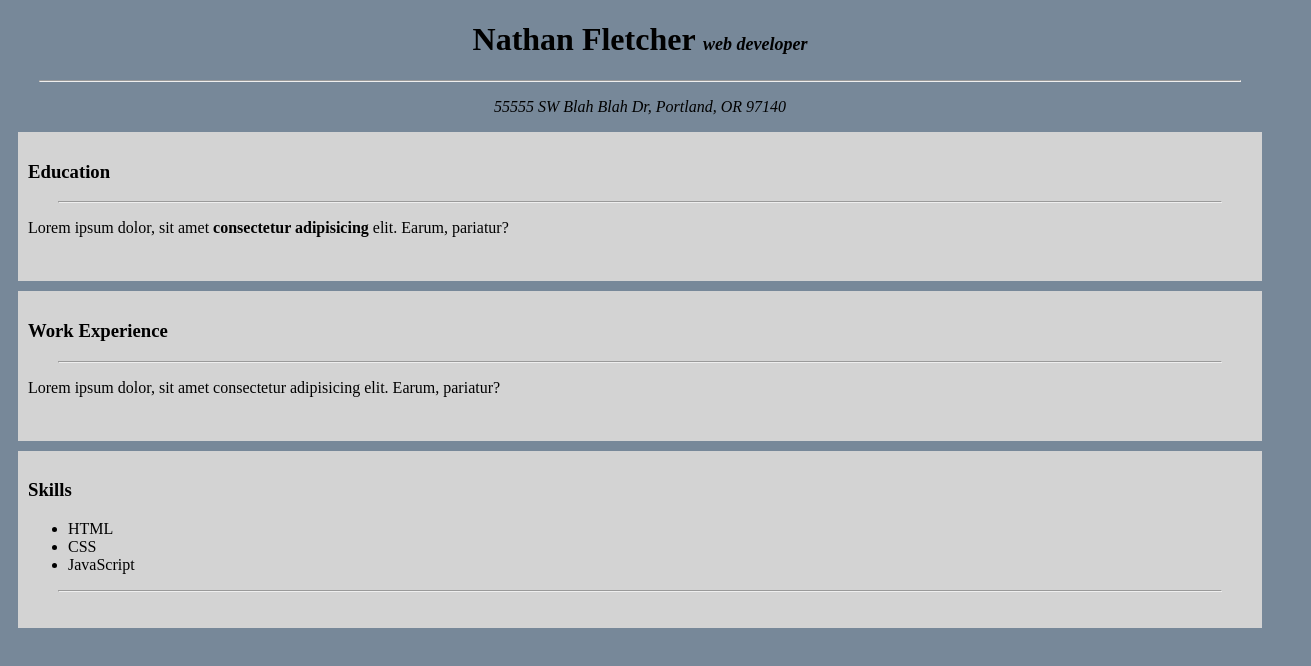
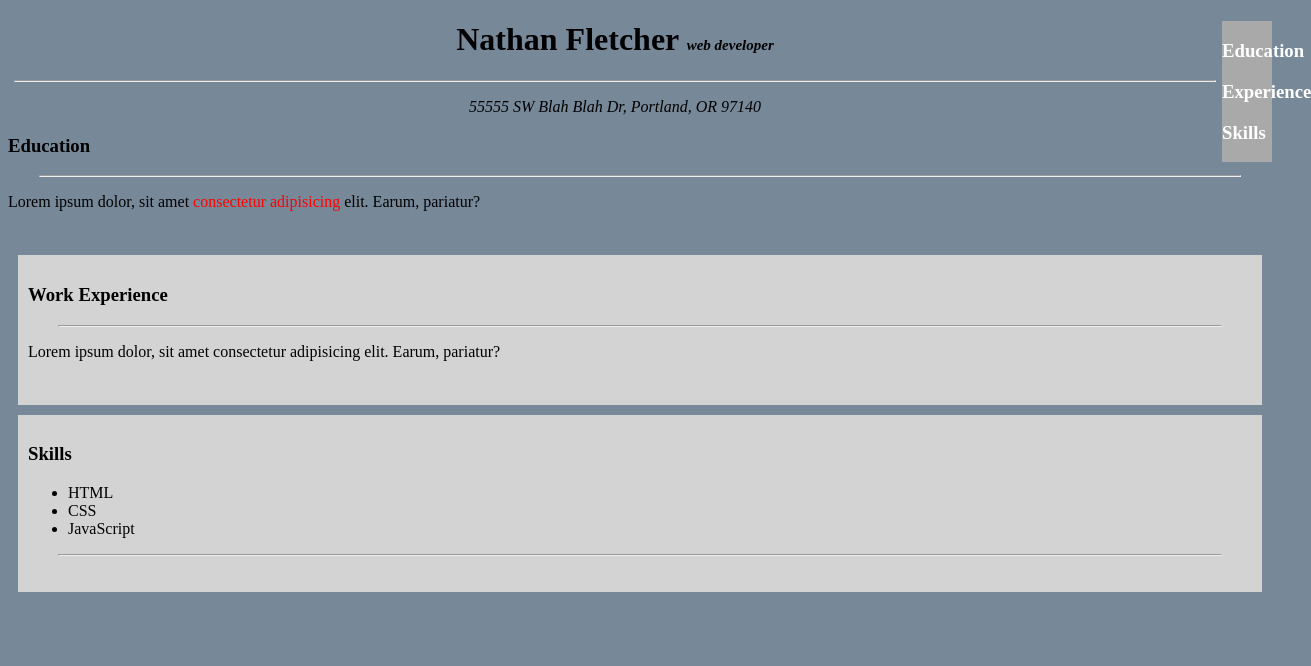
Before and after one commit to nathanfletch/resume, a plain HTML site: page index.html in a window 1280 px wide. Shown: the whole page, 1311 px wide, since content can reach past the window. Drawn offline with Linux system fonts and the light colour scheme.

Commit message:
Start testing floats

```diff
--- a/CSS/styles.css
+++ b/CSS/styles.css
@@ -11,13 +11,16 @@ hr {
   text-align: left;
 }
 
+.loud {
+  color: red;
+}
 .pad-left {
   padding-left: 10px;
 }
 
 .web-dev {
   font-style: italic;
-  font-size: large;
+  font-size: 15px;
 }
 
 .address {
@@ -30,3 +33,11 @@ hr {
   background-color: lightgrey;
   padding: 10px;
 }
+
+.sidebar {
+  float: right;
+  width: 50px;
+  background-color: darkgrey;
+  color: white;
+  height: 100%;
+}
--- a/index.html
+++ b/index.html
@@ -5,6 +5,12 @@
   <title>Nathan's Resume</title>
 </head>
 <body>
+  <div class="sidebar">
+    <h3>Education</h3>
+    <h3>Experience</h3>
+    <h3>Skills</h3>
+  </div>
+
   <div>
     <h1>
       Nathan Fletcher <span class="web-dev">web developer</span>
@@ -12,18 +18,21 @@
     <hr>
     <p class="address">55555 SW Blah Blah Dr, Portland, OR 97140</p>
   </div>
-  <div class="section">
+
+  <div class="education">
     <h3>Education</h3>
     <hr>
-    <p>Lorem ipsum dolor, sit amet <strong>consectetur adipisicing</strong> elit. Earum, pariatur?</p>
+    <p>Lorem ipsum dolor, sit amet <span class="loud">consectetur adipisicing</span> elit. Earum, pariatur?</p>
     <br>
   </div>
+
   <div class="section">
     <h3>Work Experience</h3>
     <hr>
     <p>Lorem ipsum dolor, sit amet consectetur adipisicing elit. Earum, pariatur?</p>
     <br>
   </div>
+
   <div class="section">
     <h3>Skills</h3>
     <ul>
@@ -34,6 +43,7 @@
     <hr>
     <br>
   </div>
+
   <footer></footer>
 </body>
 </html>
```
